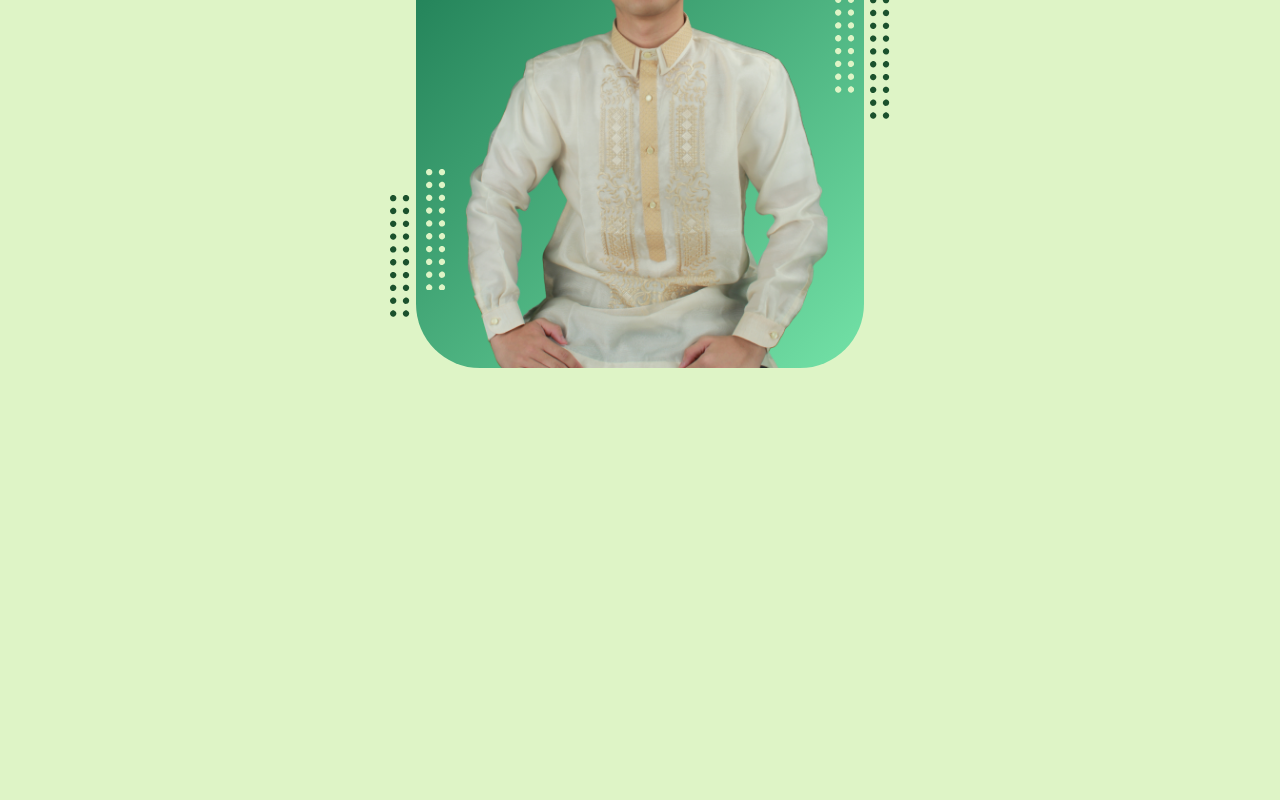
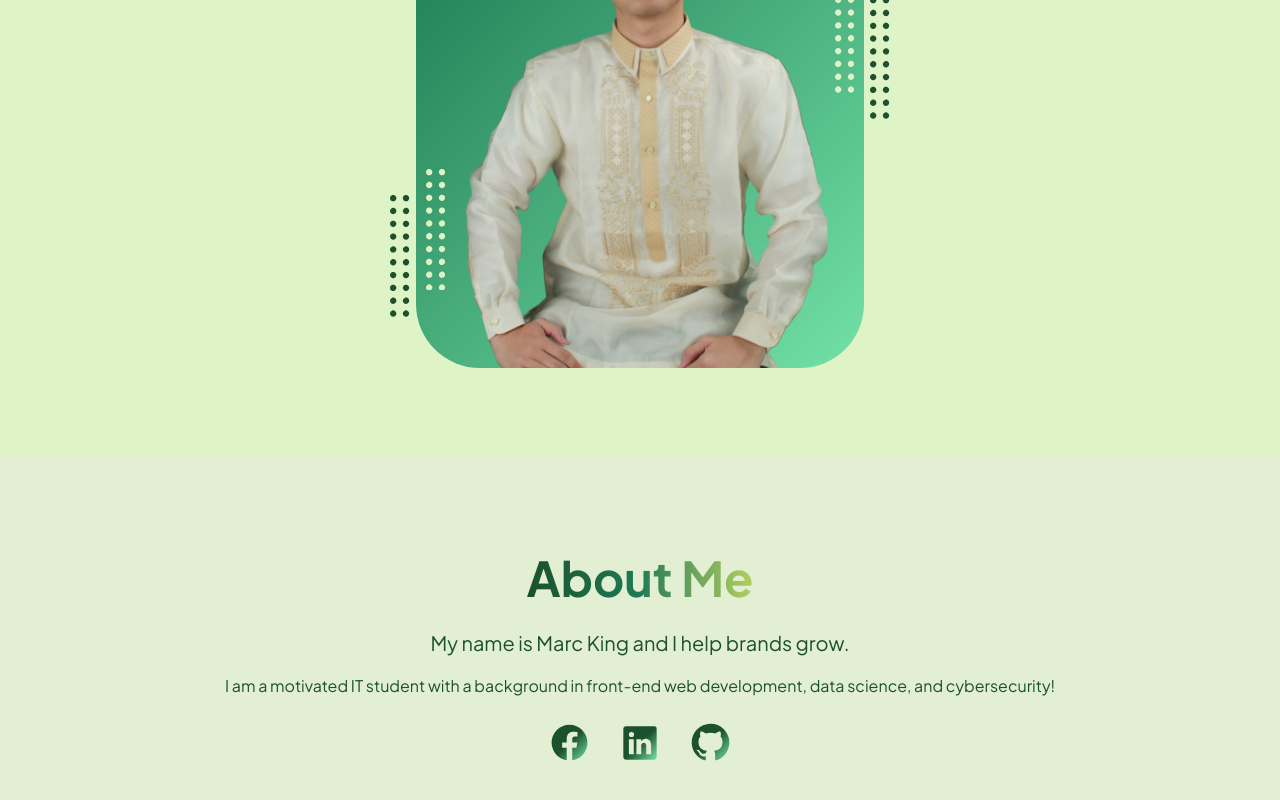
Before and after one commit to MarcLawrenceKing/portfolio-website, a React (Vite) app in the folder client/: page / in a window 1280 px wide. Shown: the part 599-1399 px from the top of the page. Before the commit the page ends 1055 px from the top, so only its background shows below. Built offline with nearby package versions, Linux system fonts and the light colour scheme.

Commit message:
about me section

```diff
--- a/client/src/components/AboutMe.jsx
+++ /dev/null
@@ -1,39 +0,0 @@
-import "../styles/AboutMe.css";
-import AboutMeCard from "./AboutMeCard";
-
-const AboutMe = () => {
-  return (
-    <div className="about-me" id="about-me-section">
-      <div className="about-me-page-title-container">
-        <p className="about-me-page-title">About Me</p>
-      </div>
-
-      <div className="about-me-cards-container">
-        <AboutMeCard title={"Introduction"}>
-          <p>
-            Hi, I'm Marc, a passionate Web Developer with a love for front-end
-            development.
-            <br /> <br /> I enjoy solving challenges and creating innovative
-            solutions.
-          </p>
-        </AboutMeCard>
-        <AboutMeCard title={"Education"}>
-          <p>
-            I am taking my Bachelor of Science in Information Technology from @
-            Polytechnic University of the Philippines - Manila. <br /> <br /> My
-            academic journey has equipped me with strong foundations in software
-            development, data science, and cybersecurity.
-          </p>
-        </AboutMeCard>
-        <AboutMeCard title={"Hobbies"}>
-          <p>
-            When I'm not working, I love playing chess and the guitar, which
-            keep me inspired and energized.
-          </p>
-        </AboutMeCard>
-      </div>
-    </div>
-  );
-};
-
-export default AboutMe;
--- a/client/src/components/App.jsx
+++ b/client/src/components/App.jsx
@@ -1,6 +1,6 @@
 import Navbar from "./Navbar";
-import Hero from "./Hero";
-import AboutMe from "./AboutMe";
+import Hero from "../pages/Hero";
+import AboutMe from "../pages/AboutMe";
 import Skills from "./Skills";
 import Projects from "./Projects";
 import Footer from "./Footer";
@@ -10,8 +10,8 @@ function App() {
     <div className="">
       <Navbar />
       <Hero />
+      <AboutMe />
       {/*
-      <AboutMe />
       <Skills />
       <Projects />
       <Footer /> */}
--- /dev/null
+++ b/client/src/components/SocialsSVGSection.jsx
@@ -0,0 +1,86 @@
+const SocialsSVGSection = () => {
+  return (
+    <div className="flex gap-6 items-center mt-3">
+      {/* facebook logo */}
+      <svg
+        xmlns="http://www.w3.org/2000/svg"
+        width="43px"
+        height="43px"
+        viewBox="0 0 24 24"
+      >
+        <defs>
+          <linearGradient
+            id="facebook-gradient"
+            x1="0%"
+            y1="0%"
+            x2="100%"
+            y2="100%"
+          >
+            <stop offset="50%" stopColor="#1b512d" />
+            <stop offset="100%" stopColor="#73e2a7" />
+          </linearGradient>
+        </defs>
+        <path
+          d="M12 2.04c-5.5 0-10 4.49-10 10.02 0 5 3.66 9.15 8.44 9.9v-7H7.9v-2.9h2.54V9.85c0-2.51 1.49-3.89 3.78-3.89 1.09 0 2.23.19 2.23.19v2.47h-1.26c-1.24 0-1.63.77-1.63 1.56v1.88h2.78l-.45 2.9h-2.33v7a10 10 0 0 0 8.44-9.9c0-5.53-4.5-10.02-10-10.02"
+          fill="url(#facebook-gradient)"
+        ></path>
+      </svg>
+
+      {/* linkedin logo */}
+      <svg
+        xmlns="http://www.w3.org/2000/svg"
+        width="50px"
+        height="50px"
+        fill="none"
+        viewBox="0 0 24 24"
+      >
+        <defs>
+          <linearGradient
+            id="linkedin-gradient"
+            x1="0%"
+            y1="0%"
+            x2="100%"
+            y2="100%"
+          >
+            <stop offset="50%" stopColor="#1b512d" />
+            <stop offset="100%" stopColor="#73e2a7" />
+          </linearGradient>
+        </defs>
+        <path
+          d="M18.72 4H5.37A1.31 1.31 0 0 0 4 5.25v13.38A1.41 1.41 0 0 0 5.37 20h13.35A1.34 1.34 0 0 0 20 18.63V5.25A1.23 1.23 0 0 0 18.72 4M9 17.34H6.67v-7.13H9zM7.89 9.13A1.18 1.18 0 0 1 6.67 7.9a1.18 1.18 0 0 1 1.24-1.23A1.18 1.18 0 0 1 9.13 7.9a1.18 1.18 0 0 1-1.24 1.23m9.45 8.21H15v-3.9c0-.93-.33-1.57-1.16-1.57a1.25 1.25 0 0 0-1.17.84 1.4 1.4 0 0 0-.08.57v4.06h-2.3v-7.13h2.3v1a2.32 2.32 0 0 1 2.1-1.21c1.51 0 2.65 1 2.65 3.13z"
+          fill="url(#linkedin-gradient)"
+        ></path>
+      </svg>
+
+      {/* github logo */}
+      <svg
+        xmlns="http://www.w3.org/2000/svg"
+        width="43px"
+        height="43px"
+        fill="none"
+        viewBox="0 0 16 16"
+      >
+        <defs>
+          <linearGradient
+            id="github-gradient"
+            x1="0%"
+            y1="0%"
+            x2="100%"
+            y2="100%"
+          >
+            <stop offset="50%" stopColor="#1b512d" />
+            <stop offset="100%" stopColor="#73e2a7" />
+          </linearGradient>
+        </defs>
+        <path
+          fill="url(#github-gradient)"
+          fillRule="evenodd"
+          d="M8 1C4.133 1 1 4.13 1 7.993c0 3.09 2.006 5.71 4.787 6.635.35.064.478-.152.478-.337 0-.166-.006-.606-.01-1.19-1.947.423-2.357-.937-2.357-.937-.319-.808-.778-1.023-.778-1.023-.635-.434.048-.425.048-.425.703.05 1.073.72 1.073.72.624 1.07 1.638.76 2.037.582.063-.452.244-.76.444-.935-1.554-.176-3.188-.776-3.188-3.456 0-.763.273-1.388.72-1.876-.072-.177-.312-.888.07-1.85 0 0 .586-.189 1.924.716A6.7 6.7 0 0 1 8 4.381c.595.003 1.194.08 1.753.236 1.336-.905 1.923-.717 1.923-.717.382.963.142 1.674.07 1.85.448.49.72 1.114.72 1.877 0 2.686-1.638 3.278-3.197 3.45.251.216.475.643.475 1.296 0 .934-.009 1.688-.009 1.918 0 .187.127.404.482.336A7 7 0 0 0 15 7.993 6.997 6.997 0 0 0 8 1"
+          clipRule="evenodd"
+        ></path>
+      </svg>
+    </div>
+  );
+};
+
+export default SocialsSVGSection;
--- a/client/src/index.css
+++ b/client/src/index.css
@@ -16,16 +16,15 @@
   --color-accent2: oklch(38.88% 0.0833 151.44);
   --color-accent3: oklch(80.91% 0.1431 122.13);
 
+  --color-accent4: oklch(93.49% 0.0396 127.55);
+
   --color-white: oklch(100% 0 0);
   --collor-black: oklch(12.24% 0.0184 20.07);
+}
 
-  /* --breakpoint-xs: 30rem;
-  --breakpoint-s: 40rem;
-  --breakpoint-md: 47rem;
-  --breakpoint-lg: 64rem;
-  --breakpoint-xl: 80rem;
-  --breakpoint-2xl: 96rem;
-  --breakpoint-3xl: 120rem; */
+body {
+  @apply font-jakarta;
+  background: oklch(93.92% 0.0648 128.43);
 }
 
 .hero-fields {
@@ -39,11 +38,19 @@
   @apply text-[2.25rem] text-center font-bold bg-gradient-to-r from-accent2 via-primary to-accent3 bg-clip-text text-transparent leading-11 sm:text-[2.875rem] sm:leading-13 md:text-[3.125rem] md:leading-15 lg:text-[3.625rem] lg:leading-17 xl:text-[4rem] xl:leading-21 2xl:text-start 2xl:w-120;
 }
 
-body {
-  @apply font-jakarta;
-  background: oklch(93.92% 0.0648 128.43);
+.text-section-title {
+  @apply text-[1.875rem] text-center font-bold bg-gradient-to-r from-accent2 via-primary to-accent3 bg-clip-text text-transparent leading-11 sm:text-[2.25] sm:leading-13 md:text-[2.375rem] md:leading-15 lg:text-[2.75rem] lg:leading-17 xl:text-[3rem] xl:leading-21 2xl:w-120;
 }
 
+.text-aboutme-subtitle1 {
+  @apply text-[1.25rem] text-center text-accent2;
+}
+
+.text-aboutme-subtitle2 {
+  @apply text-[1rem] text-center text-accent2 mt-2;
+}
+
+/*hero picuture styles*/
 .d-flex {
   @apply flex;
 }
--- /dev/null
+++ b/client/src/pages/AboutMe.jsx
@@ -0,0 +1,20 @@
+import { FaGithub, FaLinkedin, FaFacebook } from "react-icons/fa";
+import SocialsSVGSection from "../components/SocialsSVGSection";
+
+const AboutMe = () => {
+  return (
+    <div className="flex flex-col gap-2 justify-center items-center py-20 bg-accent4 px-12 sm:px-28">
+      <p className="text-section-title">About Me</p>
+      <p className="text-aboutme-subtitle1">
+        My name is Marc King and I help brands grow.
+      </p>
+      <p className="text-aboutme-subtitle2">
+        I am a motivated IT student with a background in front-end web
+        development, data science, and cybersecurity!
+      </p>
+      <SocialsSVGSection />
+    </div>
+  );
+};
+
+export default AboutMe;
--- a/client/src/components/Hero.jsx
+++ b/client/src/pages/Hero.jsx
@@ -1,6 +1,6 @@
-import Button from "./Button";
-import HeaderPicture from "./HeaderPicture";
-import Image from "./Image";
+import Button from "../components/Button";
+import HeaderPicture from "../components/HeaderPicture";
+import Image from "../components/Image";
 import { FaFacebook, FaGithub, FaGoogle } from "react-icons/fa";
 import { FaLinkedin } from "react-icons/fa6";
 
```
